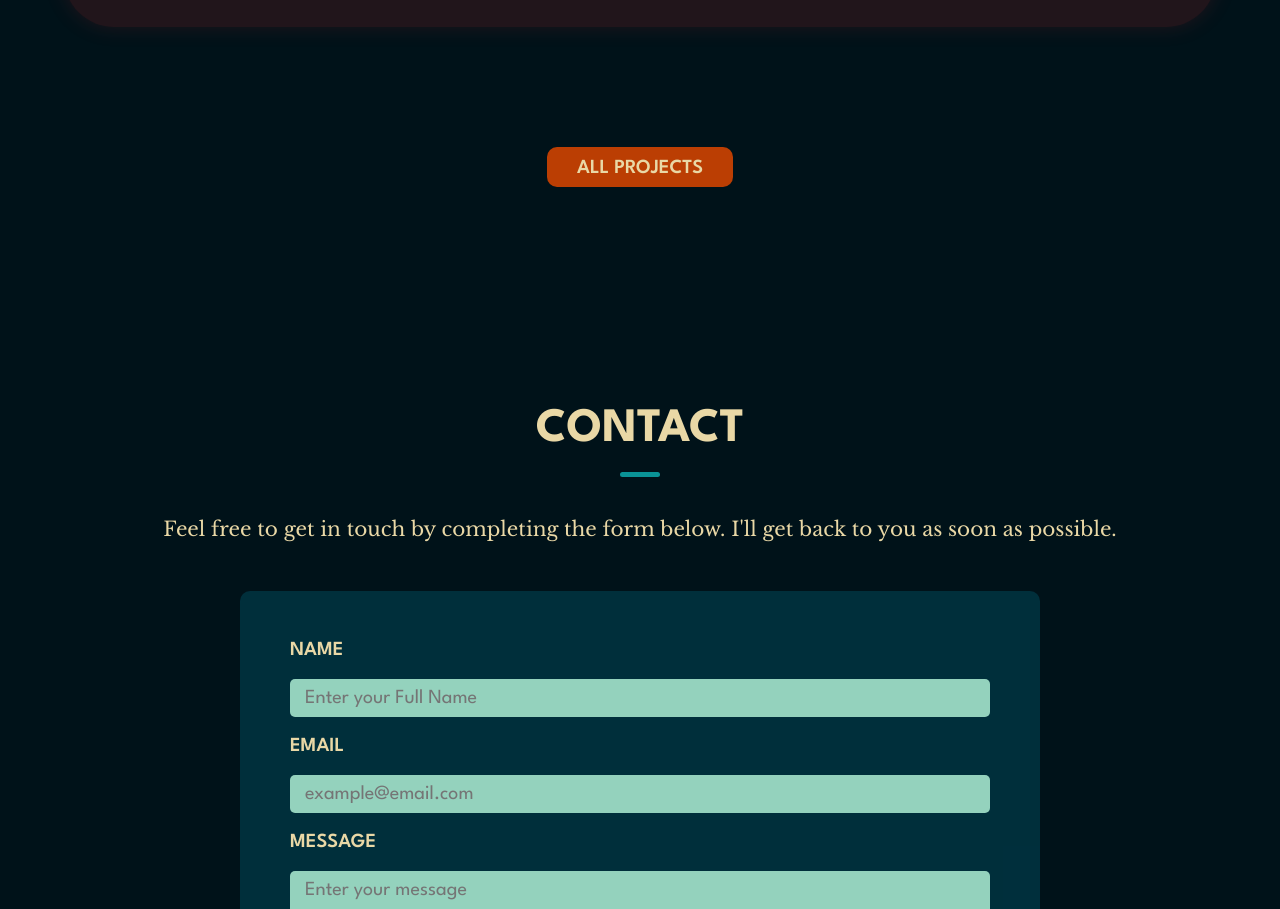
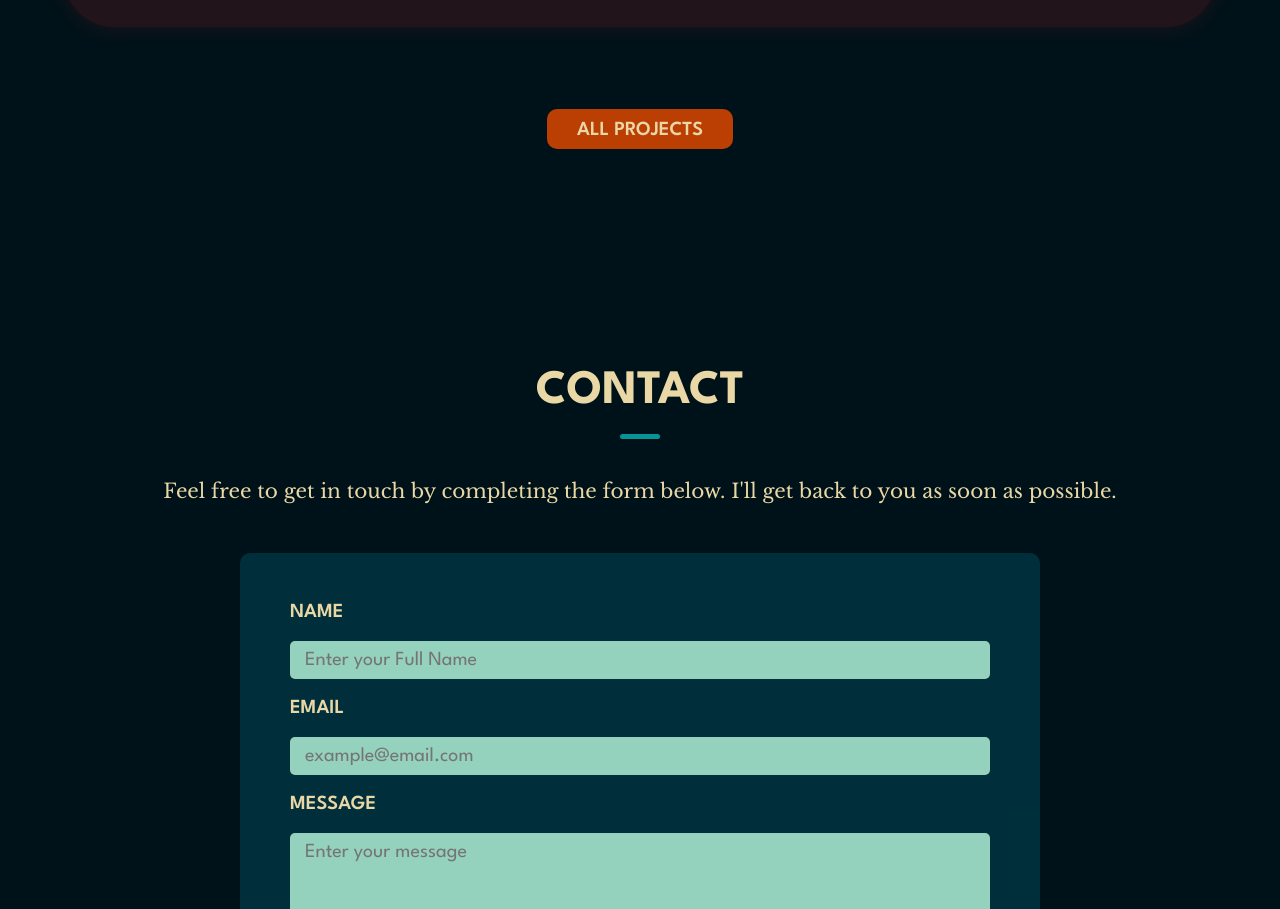
Before and after one commit to amankmrlko/Portfolio, a plain HTML site: page index.html in a window 1280 px wide. Shown: the part 3051-3960 px from the top of the page. Drawn offline with nearby package versions, Linux system fonts and the light colour scheme.

Commit message:
Update style.css ochi

```diff
--- a/style.css
+++ b/style.css
@@ -308,6 +308,7 @@ li {
 }
 
 #pro {
+  margin-top: -3vw;
   display: flex;
   align-items: center;
   justify-content: center;
```
